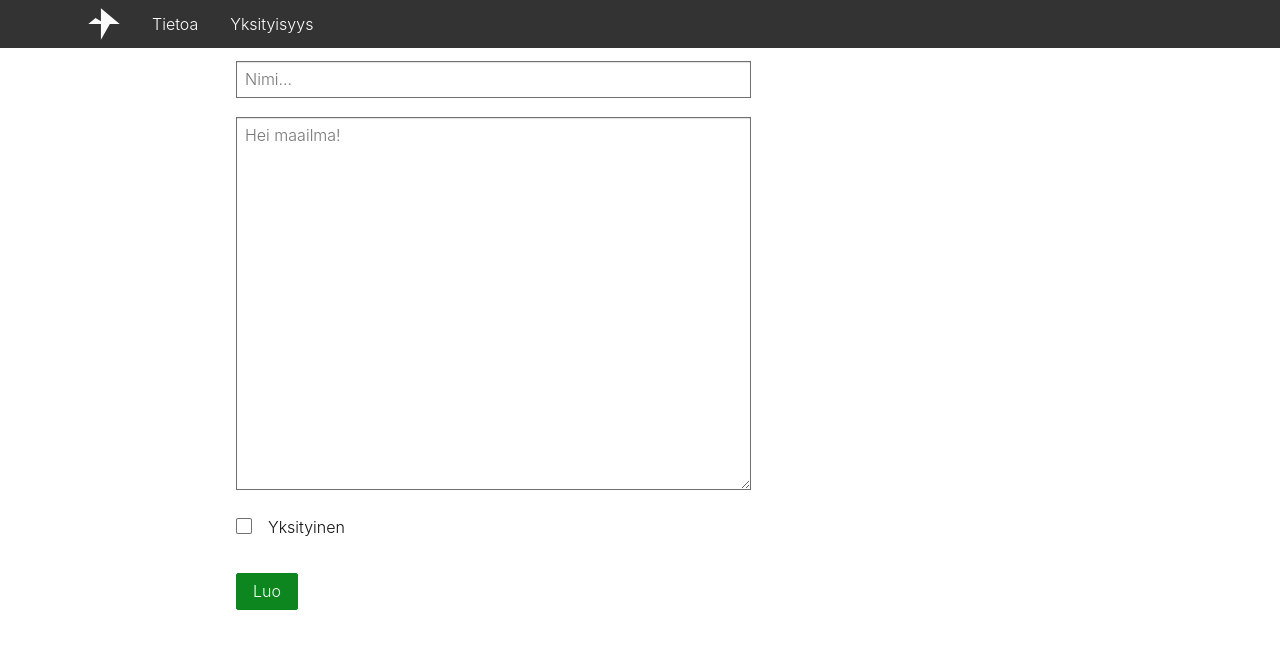
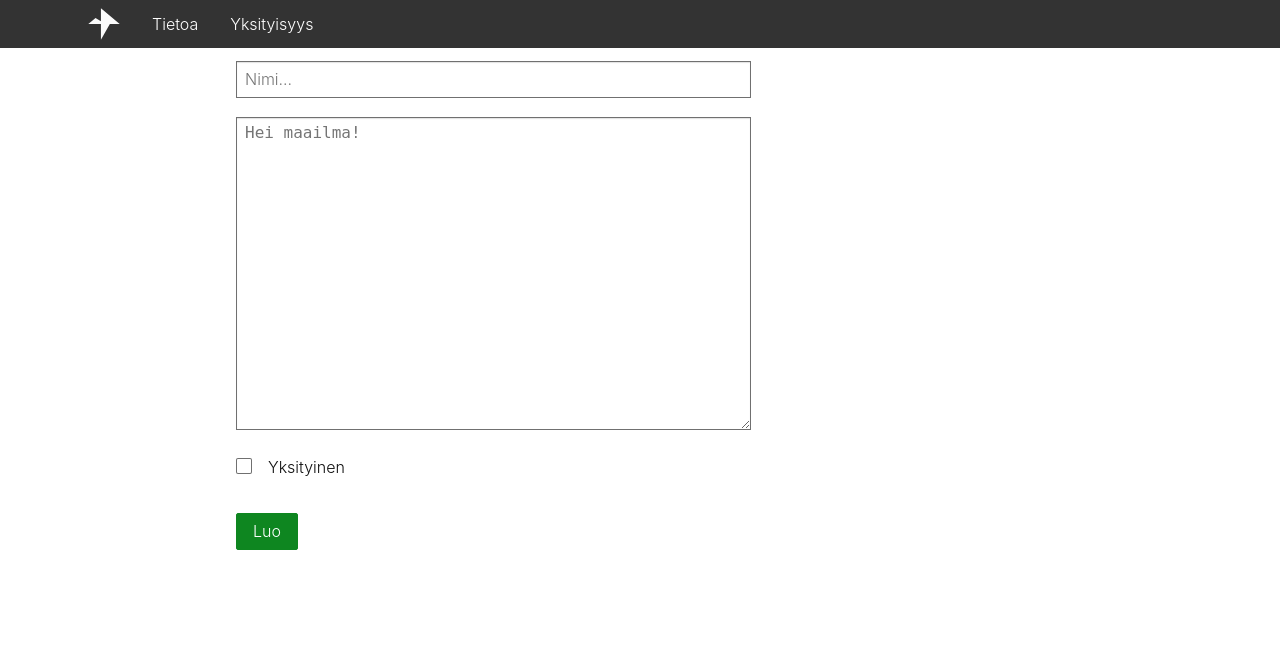
Before and after one commit to pastebin-fi/pastin, a Flask app: page / in a window 1280 px wide. Shown: the top 649 px of the page. Run offline with Flask 2, Linux system fonts and the light colour scheme; data that the repository does not hold is empty; parts of the project's set-up code (start-up, migrations or seed data) failed here and were passed over; some web fonts are replaced.

Commit message:
Changed textarea's font to Ubuntu Mono

```diff
--- a/static/css/main.css
+++ b/static/css/main.css
@@ -9,6 +9,8 @@
 
 textarea {
   resize: vertical;
+  font-family: Ubuntu Mono, monospace;
+  line-height: 1.25rem;
 }
 
 .main {
```
